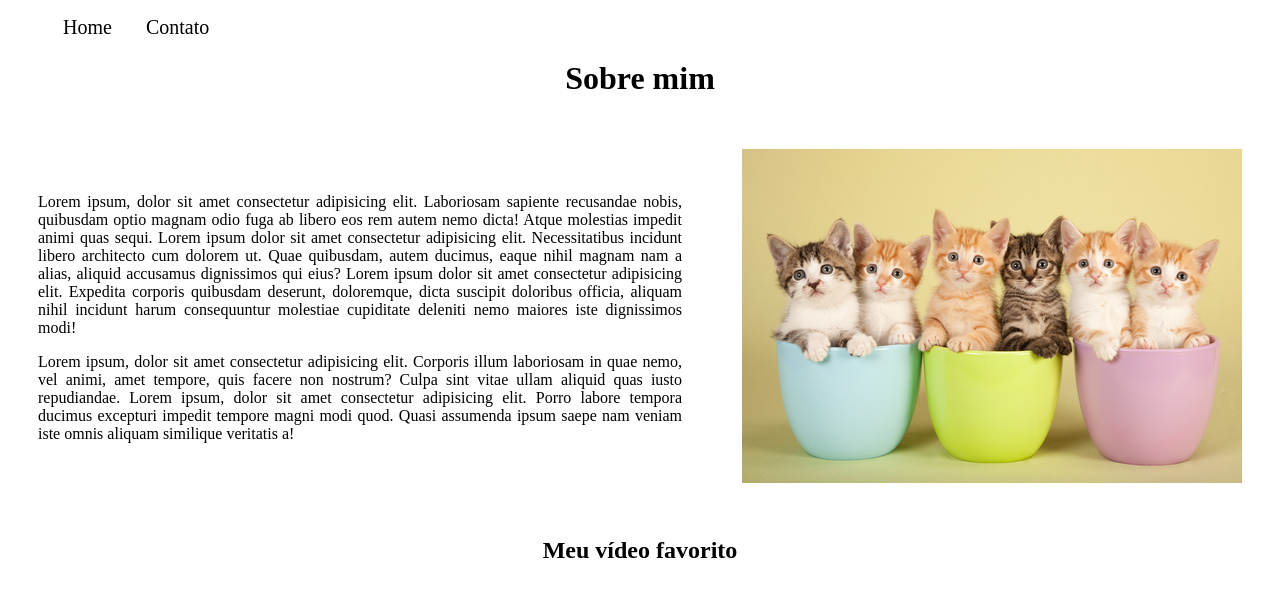
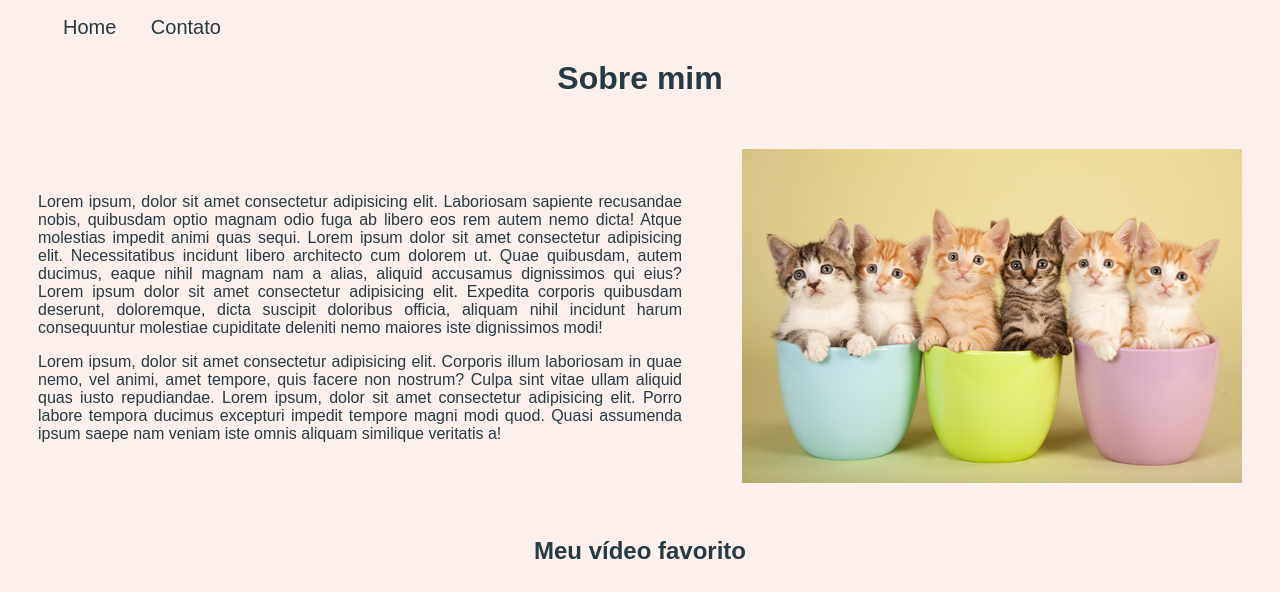
Before and after one commit to brunacr/Fundamentos-Web, a plain HTML site: page index.html in a window 1280 px wide. Shown: the top 592 px of the page. Drawn offline with Linux system fonts and the light colour scheme.

Commit message:
Alteração no estilo do site

```diff
--- a/assets/css/style.css
+++ b/assets/css/style.css
@@ -1,4 +1,10 @@
 /*Estilo da página index.html*/
+
+body {
+    background-color: rgba(248, 227, 217, 0.5);
+    color: #253A44;
+    font-family: 'Montserrat', sans-serif;
+  }
 
 .center{
     text-align: center;
@@ -22,7 +28,7 @@
 
 #menu li a{
     text-decoration: none;
-    color: black;
+    color: #253A44;
     font-size: 20px;
 }
 
```
